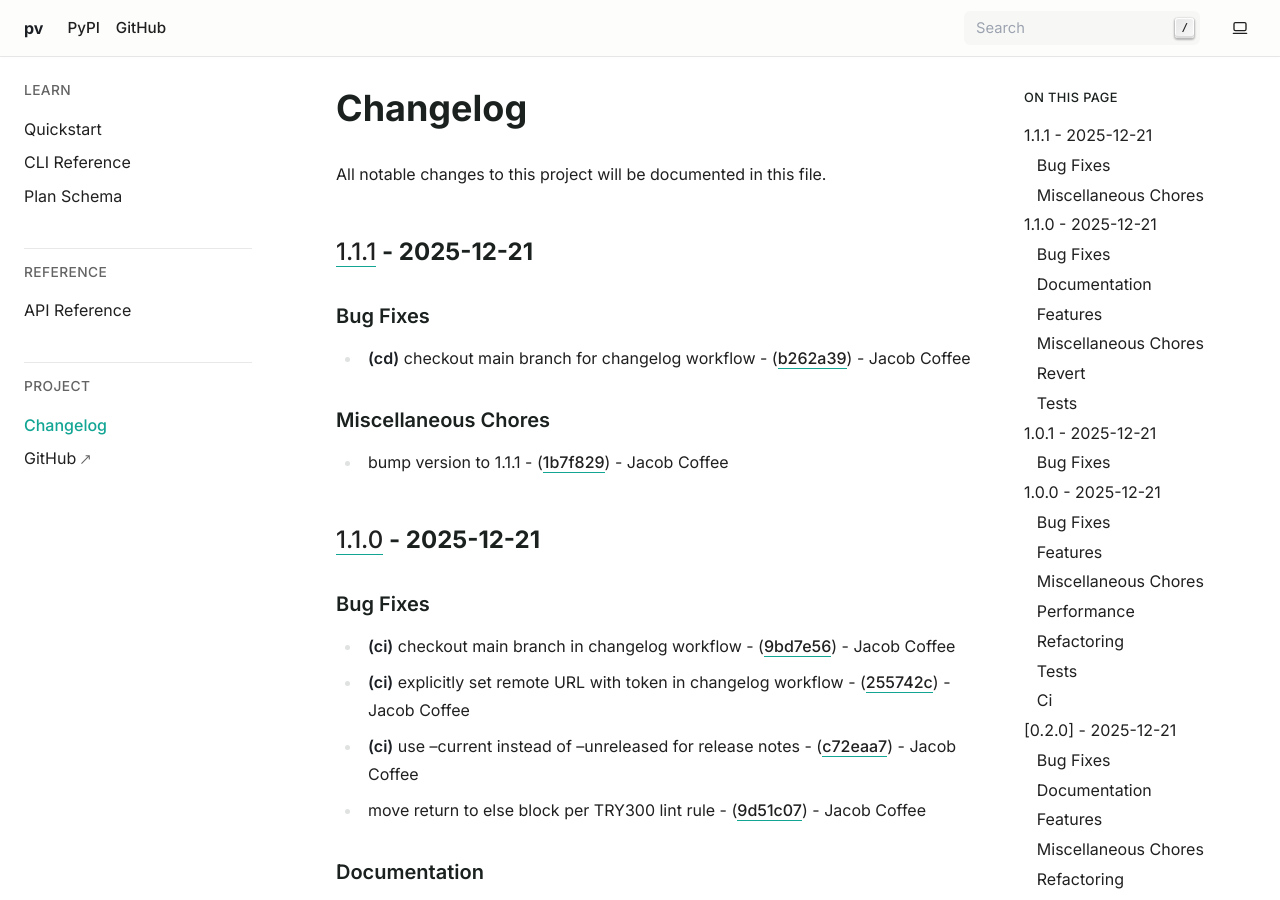
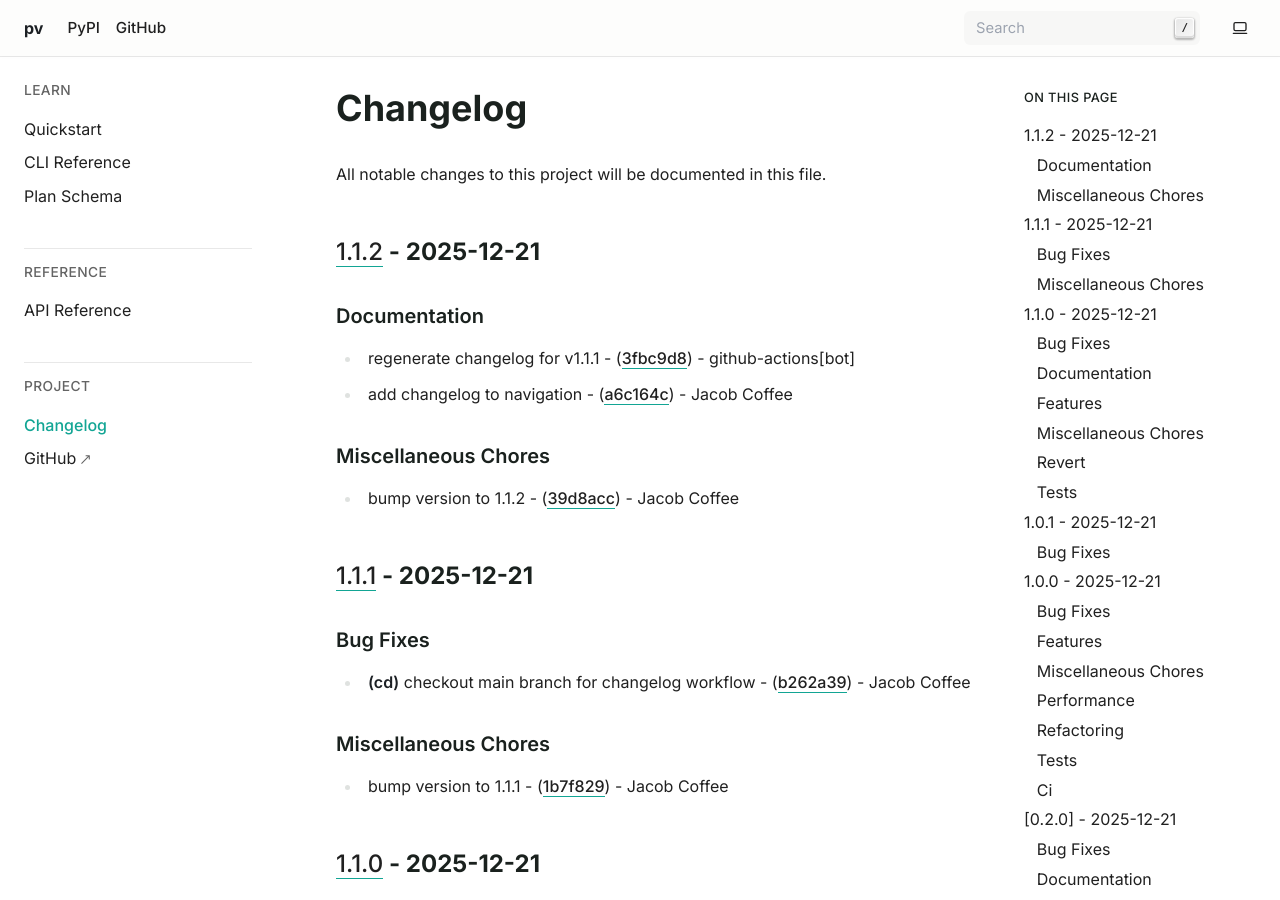
Before and after one commit to JacobCoffee/pv, a Sphinx documentation site: the page built from docs/CHANGELOG.md, in a window 1280 px wide and 900 px high. Built offline with Sphinx 7.4.7, drawn with Linux system fonts in a browser that asks for light colours.

Commit message:
docs: regenerate changelog for v1.1.2

```diff
--- a/docs/CHANGELOG.md
+++ b/docs/CHANGELOG.md
@@ -2,6 +2,21 @@
 
 All notable changes to this project will be documented in this file.
 
+## [1.1.2](https://github.com/JacobCoffee/pv/compare/v1.1.1..v1.1.2) - 2025-12-21
+
+
+### Documentation
+
+
+- regenerate changelog for v1.1.1 - ([3fbc9d8](https://github.com/JacobCoffee/pv/commit/3fbc9d8d76c3bdc08272867c6ee921749ac1836f)) - github-actions[bot]
+
+- add changelog to navigation - ([a6c164c](https://github.com/JacobCoffee/pv/commit/a6c164c1f661f3c1a1bfd41809fee1166730bda7)) - Jacob Coffee
+
+
+### Miscellaneous Chores
+
+
+- bump version to 1.1.2 - ([39d8acc](https://github.com/JacobCoffee/pv/commit/39d8acc80f88ddf4070e8f7a3ed3c75d54eb8f93)) - Jacob Coffee
 ## [1.1.1](https://github.com/JacobCoffee/pv/compare/v1.1.0..v1.1.1) - 2025-12-21
 
 
```
